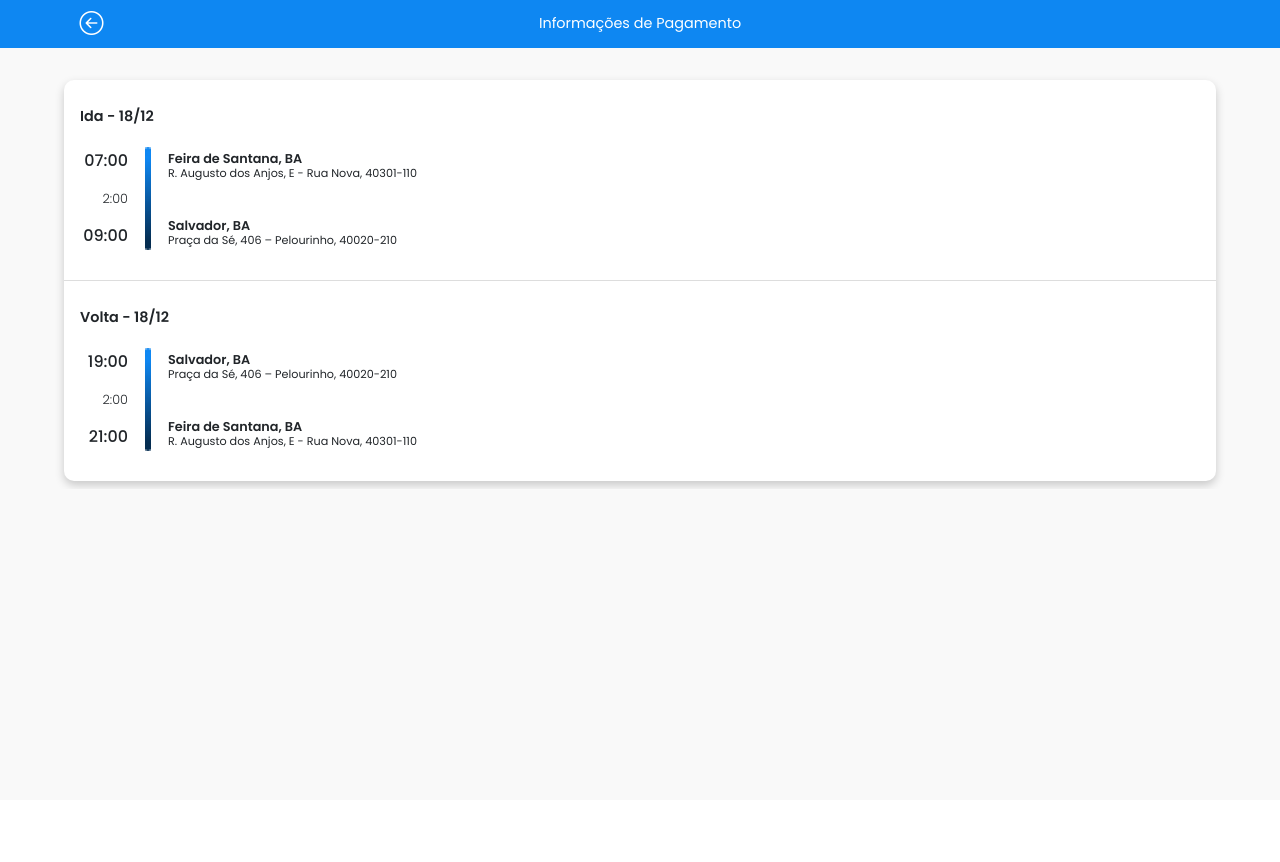
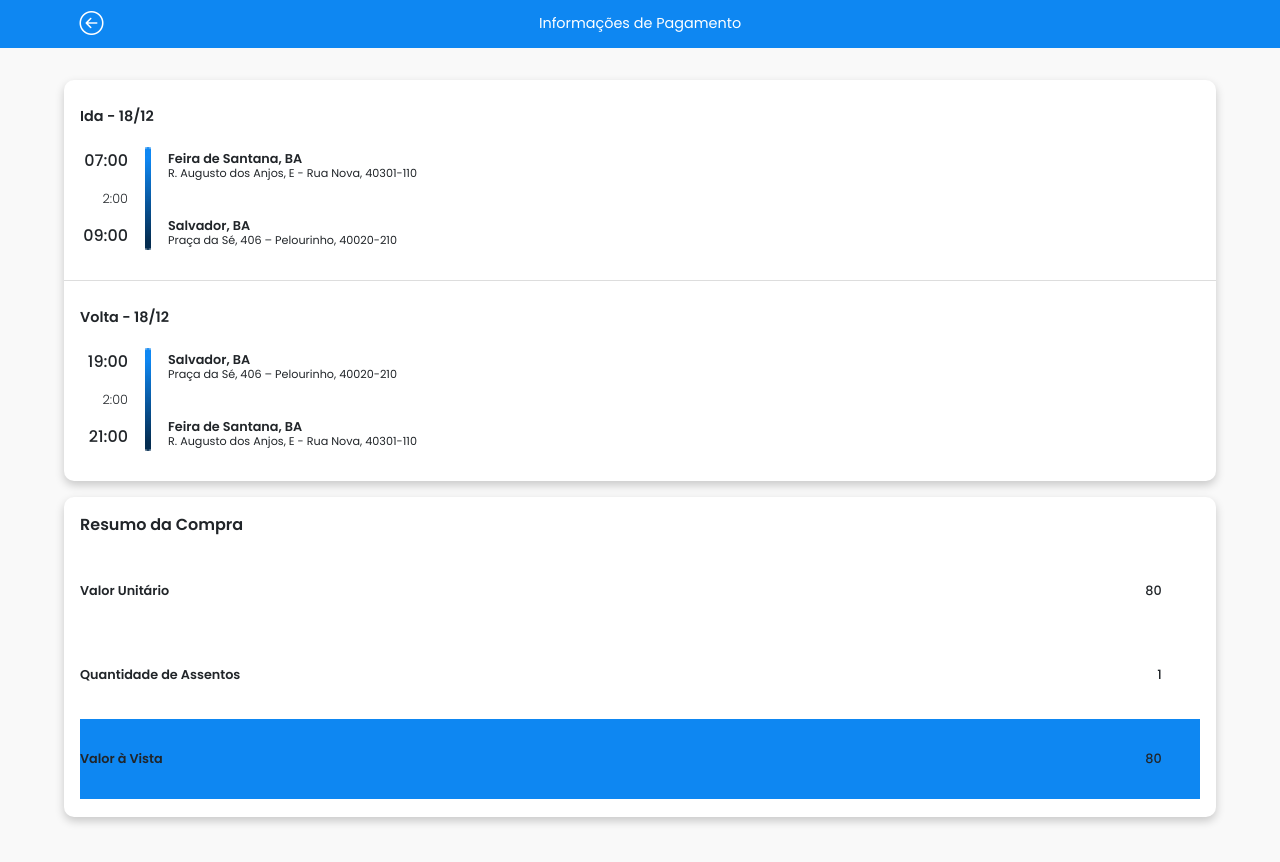
Before and after one commit to PedroFPer/expresso_unix_interface, a React (Vite) app in the folder expresso_unix/: page /expresso_unix_interface/customer/payment-summary in a window 1280 px wide. Shown: the top 862 px of the page. Before the commit the page ends 800 px from the top, so only its background shows below. Built offline with nearby package versions, Linux system fonts and the light colour scheme.

Commit message:
Implementação do PaymentDetails

```diff
--- /dev/null
+++ b/expresso_unix/src/ui/pages/customer/payment-summary/Components/PaymentDetails.jsx
@@ -0,0 +1,23 @@
+import "../styles/PaymentDetails.css"
+
+export default function PaymentDetails({travelInfo}) {
+    return (
+        <section id="payment-details">
+            <h3>Resumo da Compra</h3>
+            <div className="summary-item">
+                <strong>Valor Unitário</strong>
+                <p>80</p>
+            </div>
+
+            <div className="summary-item" >
+                <strong>Quantidade de Assentos</strong>
+                <p>1</p>
+            </div>
+
+            <div id="summary-total" className="summary-item">
+                <strong>Valor à Vista</strong>
+                <p>80</p>
+            </div>
+        </section>
+    )
+}
--- a/expresso_unix/src/ui/pages/customer/payment-summary/PaymentSummary.jsx
+++ b/expresso_unix/src/ui/pages/customer/payment-summary/PaymentSummary.jsx
@@ -1,6 +1,7 @@
 import { useState, useContext } from "react";
 import HeaderBaseMobile from "../../../common-components/header-base-mobile/HeaderBaseMobile"
 import ItineraryCard from "../../../common-components/itinerary-card/ItineraryCard"
+import PaymentDetails from "./Components/PaymentDetails";
 import { CustomerContext } from "../../../../infrastructure/context/CustomerContext";
 import "./styles/PaymentSummary.css"
 
@@ -13,7 +14,13 @@ export default function PaymentSummary() {
         <div id="payment-summary">
             <HeaderBaseMobile textHeader={textHeader} />
             <div id="scroll-content-payment-summary">
-                <ItineraryCard travelInfo={travelInfo}  />
+                <ItineraryCard
+                travelInfo={travelInfo}
+                />
+
+                <PaymentDetails
+                travelInfo={travelInfo}
+                />
             </div>
 
 
--- /dev/null
+++ b/expresso_unix/src/ui/pages/customer/payment-summary/styles/PaymentDetails.css
@@ -0,0 +1,57 @@
+@charset "UTF-8";
+
+#payment-details{
+    width: 90%;
+    height: 20em;
+
+    display: grid;
+    grid-template-rows: auto auto auto auto;
+    grid-template-columns: 100%;
+    align-items: center;
+
+    border-radius: 10px;
+    box-shadow: 0px 4px 10px rgba(0, 0, 0, 0.2);
+    background-color: white;
+
+    padding: 1em;
+}
+
+#payment-details h3{
+     grid-area: 1/1/2/2;
+
+    font-size: 1em;
+    font-weight: 600;
+
+    padding-bottom: 0.3em;
+}
+
+.summary-item{
+    width: 100%;
+    height: 5em;
+
+    display: grid;
+    grid-template-columns: 1fr 1fr;
+    align-items: center;
+
+    background-color: white;
+}
+
+.summary-item strong{
+    font-size: 0.8em;
+    font-weight: 600;
+    margin-right: auto;
+
+}
+
+
+.summary-item p{
+    font-size: 0.8em;
+    font-weight: 500;
+
+    margin: auto 3em auto auto;
+
+}
+
+#summary-total{
+    background-color: #0E87F2;
+}
--- a/expresso_unix/src/ui/pages/customer/payment-summary/styles/PaymentSummary.css
+++ b/expresso_unix/src/ui/pages/customer/payment-summary/styles/PaymentSummary.css
@@ -32,6 +32,7 @@
 
     margin: 0%;
     padding: 0.5em 0em 0.5em 0em;
+    gap: 1em;
 
     overflow-y: auto;
 }
```
Also changed, not shown: expresso_unix/src/ui/pages/customer/payment-summary/Components/Teste.jsx (deleted).
